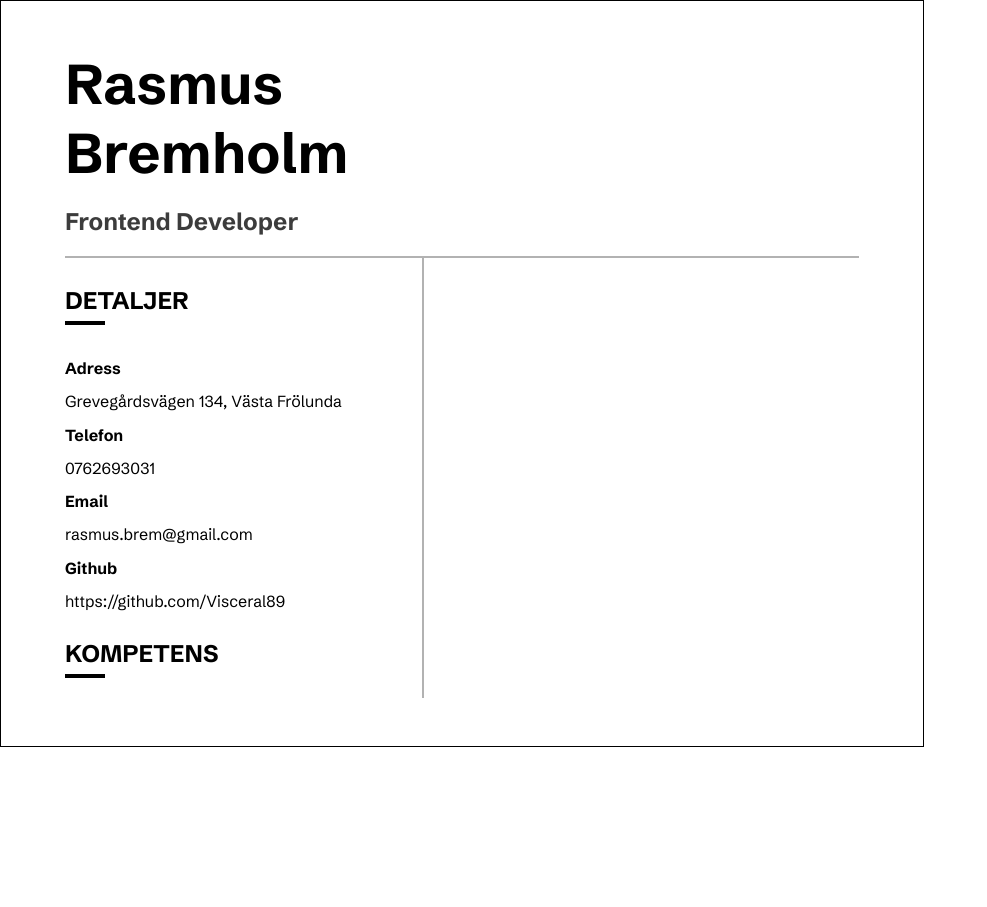
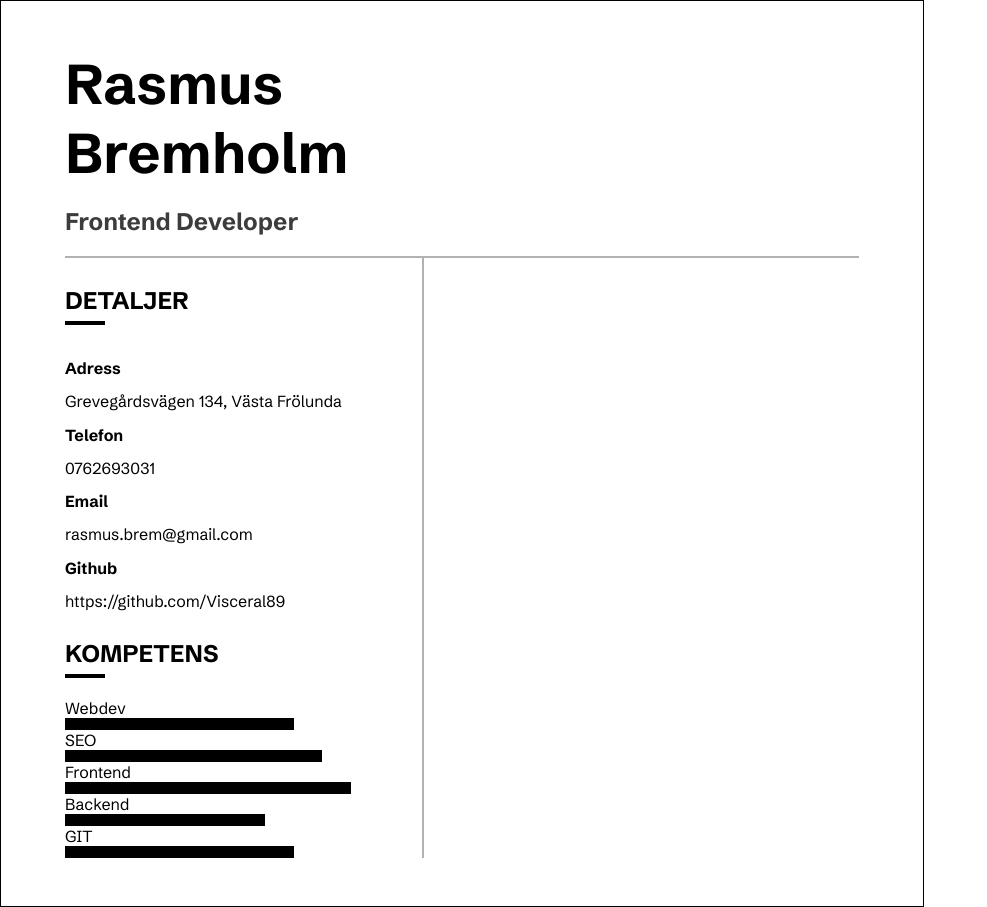
Before and after one commit to visceral89/cv-template, a Next.js app: page / in a window 1280 px wide. Shown: the whole page, without its empty margins (0-987 px from the left). Before the commit the page ends 800 px from the top, so only its background shows below. Built offline with nearby package versions, Linux system fonts and the light colour scheme.

Commit message:
Trying to implement skillbars

```diff
--- a/app/components/Kompetens.jsx
+++ b/app/components/Kompetens.jsx
@@ -5,11 +5,11 @@ export default function Kompetens() {
 	return (
 		<>
 			{competencey.map((item) => (
-				<div key={item.skill}>
+				<div className={styles.skillContainer} key={item.skill}>
 					<div className={styles.skillName}>{item.skill}</div>
 					<div
 						className={styles.skillBar}
-						style={{ width: `${item.level * 10}` }}
+						style={{ width: `${item.level * 10}%` }}
 					/>
 				</div>
 			))}
--- a/app/components/Kompetens.module.scss
+++ b/app/components/Kompetens.module.scss
@@ -0,0 +1,13 @@
+.skillContainer {
+	width: 80%;
+}
+
+.skillName {
+}
+
+.skillBar {
+	height: 12px;
+	background-color: black;
+	max-width: 100%;
+	transition: width 0.3s ease-in-out;
+}
--- a/app/page.js
+++ b/app/page.js
@@ -1,5 +1,6 @@
 import styles from "./page.module.scss";
 import { personalInfo } from "./constants";
+import Kompetens from "./components/kompetens";
 
 export default function Home() {
 	return (
@@ -23,6 +24,7 @@ export default function Home() {
 					{personalInfo.github}
 					<div className={styles.skills}>
 						<h1>Kompetens</h1>
+						<Kompetens />
 					</div>
 				</div>
 				<div className={styles.sideBarRight}></div>
```
